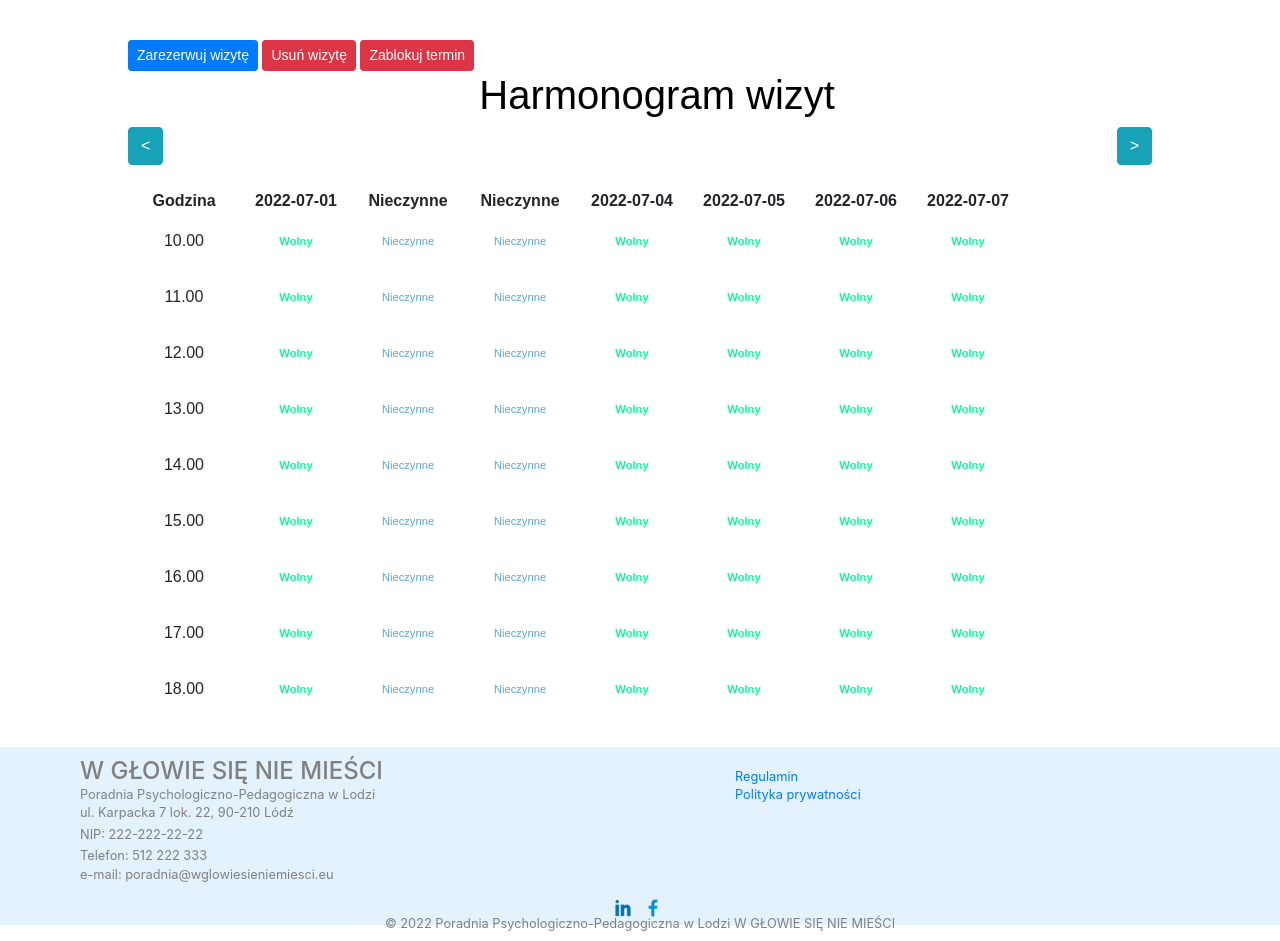
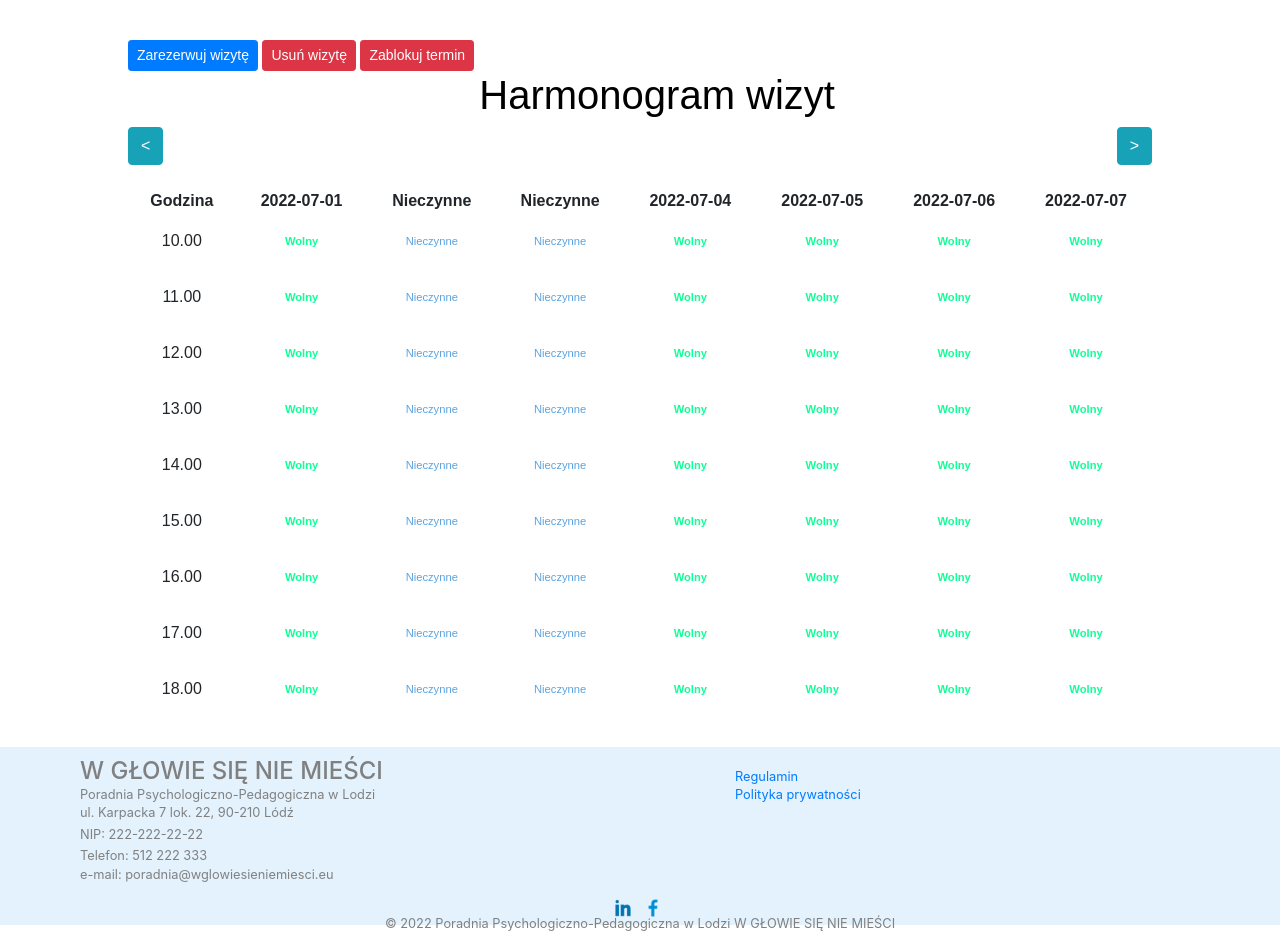
Before and after one commit to lukaszklimczak/Medical_website, a Flask app: page /visits/ in a window 1280 px wide. Shown: the part 84-1025 px from the top of the page. Run offline with Flask 2, Linux system fonts and the light colour scheme; a user stored in the database is signed in; data that the repository does not hold is empty; some libraries are stand-ins or nearby versions.

Commit message:
Little changes rgarding to visits template

```diff
--- a/static/css/styles.css
+++ b/static/css/styles.css
@@ -222,7 +222,7 @@ th {
 td {
     text-align: center;
     height: 3.5rem;
-    width: 7rem;
+    width: auto;
 }
 
 .field {
@@ -246,3 +246,7 @@ td {
 .tdwide {
     width:  8rem;
 }
+
+.schedule {
+    width: 100%;
+}
--- a/templates/visits.html
+++ b/templates/visits.html
@@ -28,7 +28,9 @@
             <a href="{{ url_for('delete_a_visit')}}"><button type="button" class="btn btn-danger btn-sm">Usuń wizytę</button></a>
             <a href="{{ url_for('block_term')}}"><button type="button" class="btn btn-danger btn-sm">Zablokuj termin</button></a>
             {% else%}
+            {% if visits: %}
             <a href="{{ url_for('delete_a_visit')}}"><button type="button" class="btn btn-danger btn-sm">Usuń swoją wizytę</button></a>
+            {% endif %}
             {% endif %}
 
             <div class="row">
@@ -46,13 +48,9 @@
                     </form>
                 </div>
                 <br>
-            <div>
-            <!-- <div class="row">
-                <div class="col-lg-12 col-md-8 col-sm-2"> -->
-                <table>
-
+                <div class="schedule-container">
+                    <table class="schedule">
                         <tr>
-
                             <th>Godzina</th>
                             {% for date in days_of_week: %}
                             {% if date: %}
@@ -297,12 +295,8 @@
                             {% endif %}
                             {% endfor %}
                         </tr>
-
                     </table>
-               <!-- </div>
-            </div> -->
                 </div>
-
 
         </div>
     </div>
```
Lines whose indentation alone changed are shown as unchanged.
